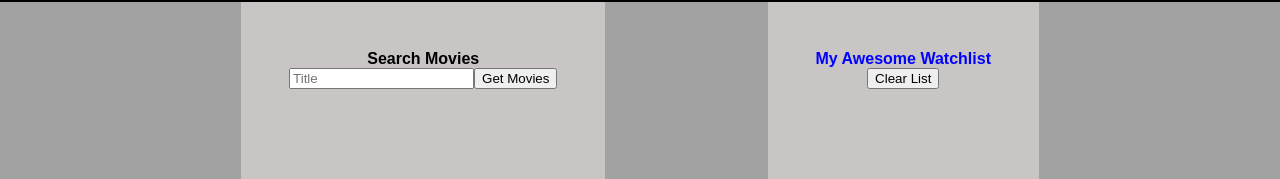
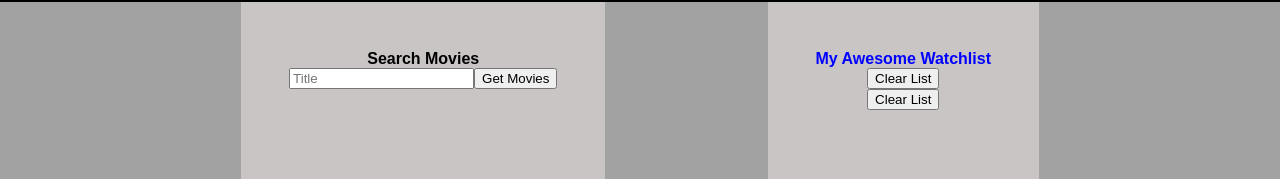
Before and after one commit to austinr47/nodb-project, a React (Create React App) app: page / in a window 1280 px wide. Shown: the part 220-399 px from the top of the page. Built offline with nearby package versions, Linux system fonts and the light colour scheme.

Commit message:
everything working

```diff
--- a/src/App.js
+++ b/src/App.js
@@ -1,9 +1,10 @@
 import React, { Component } from 'react';
 import './App.css';
-import SearchList from './searchlist'
-import WatchlistAdd from './watchlistadd'
-import Header from './header'
-import Bars from './bars'
+import SearchList from './searchlist';
+import WatchlistAdd from './watchlistadd';
+import Header from './header';
+import Bars from './bars';
+import ButtonClear from './clearlist';
 import axios from 'axios';
 
 class App extends Component {
@@ -82,12 +83,17 @@ class App extends Component {
                   My Awesome Watchlist
               </div>
               <div className='clearButton'>
-                  <button onClick={() => {this.clearList()}}>Clear List</button>
+                  {/* <button onClick={() => {this.clearList()}}>Clear List</button> */}
+                  <ButtonClear clearList={this.clearList}/>
               </div>
               <div>
                 <div>
                   <WatchlistAdd changeToWatched={this.changeToWatched} watchMovies={this.state.watchMovies} removeFromWatchlist={this.removeFromWatchlist} getMovies={this.getMovies} addToWatchlist={this.addToWatchlist} movies={this.state.movies}/>
                 </div>
+              </div>
+              <div className='clearButton'>
+                  {/* <button onClick={() => {this.clearList()}}>Clear List</button> */}
+                  <ButtonClear clearList={this.clearList}/>
               </div>
             </div>
           </div>
--- a/src/clearlist.js
+++ b/src/clearlist.js
@@ -0,0 +1,8 @@
+import React, { Component } from 'react';
+import './App.css';
+
+const ButtonClear= (props) => {
+    return (<button onClick={() => {props.clearList()}}>Clear List</button>)
+}
+
+export default ButtonClear;
```
